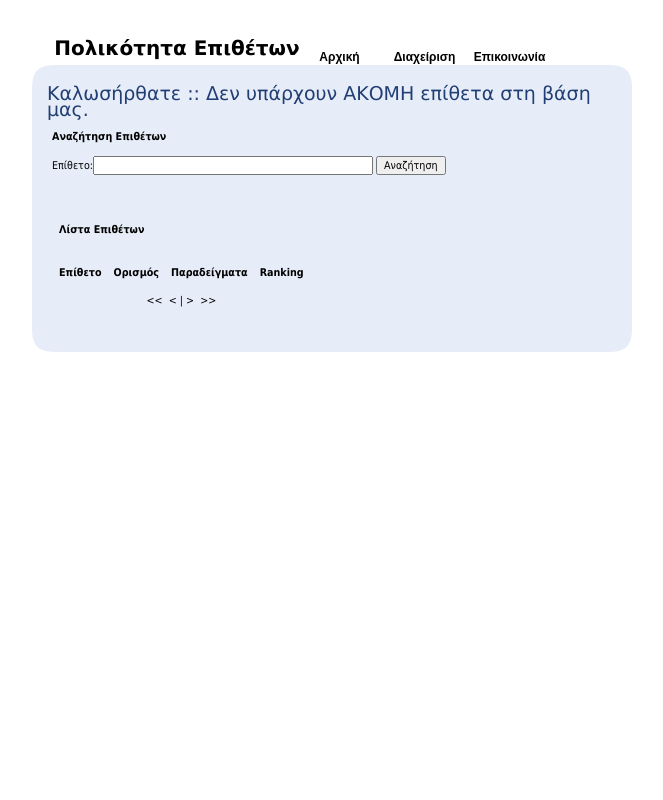
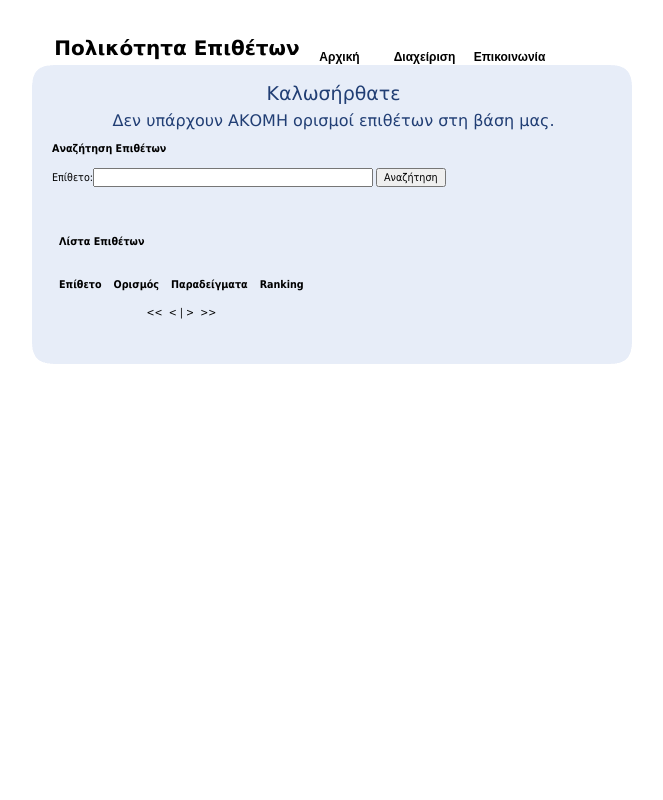
Before and after one commit to ncdempelis/mythesis, a PHP site: page /project/site/ in a window 1280 px wide. Shown: the whole page, without its empty margins (303-966 px from the left). Run offline with PHP 8.4, Linux system fonts and the light colour scheme; data that the repository does not hold is empty.

Commit message:
restoring bluebliss.css altering index.php

```diff
--- a/project/site/css/bluebliss.css
+++ b/project/site/css/bluebliss.css
@@ -1,6 +1,6 @@
 html
 {
-  overflow: hidden;
+  /* overflow: hidden; */
   height: 99%;
 }
 
--- a/project/site/index.php
+++ b/project/site/index.php
@@ -29,14 +29,15 @@ $total = countAdjectives();
           <div id="header"></div>
 		  <?php
 				if ($total ==0 ) {
-					$str = 'Δεν υπάρχουν ΑΚΟΜΗ επίθετα στη βάση μας.';
+					$str = 'Δεν υπάρχουν ΑΚΟΜΗ ορισμοί επιθέτων στη βάση μας.';
 				} else if ($total == 1) {
-					$str = 'Υπάρχει '. $total . ' επίθετο στη βάση μας';
+					$str = 'Υπάρχει '. $total . ' ορισμός επιθέτου στη βάση μας';
 				} else {
-					$str = 'Υπάρχουν '.$total . ' επίθετα στη βάση μας';
+					$str = 'Υπάρχουν '.$total . ' ορισμοί επιθέτων στη βάση μας';
 				}
 			?>
-          <div class="contentTitle">Καλωσήρθατε :: <?php echo $str; ?></div>
+          <div class="contentTitle" style="text-align: center;">Καλωσήρθατε </div>
+		  <div class="contentTitle" style="text-align:center; font-size: 16px;"><?php echo $str; ?></div>
             <div class="pageContent">
 			    <form action="" method="post">
 				<h3>Αναζήτηση Επιθέτων</h3>
```
